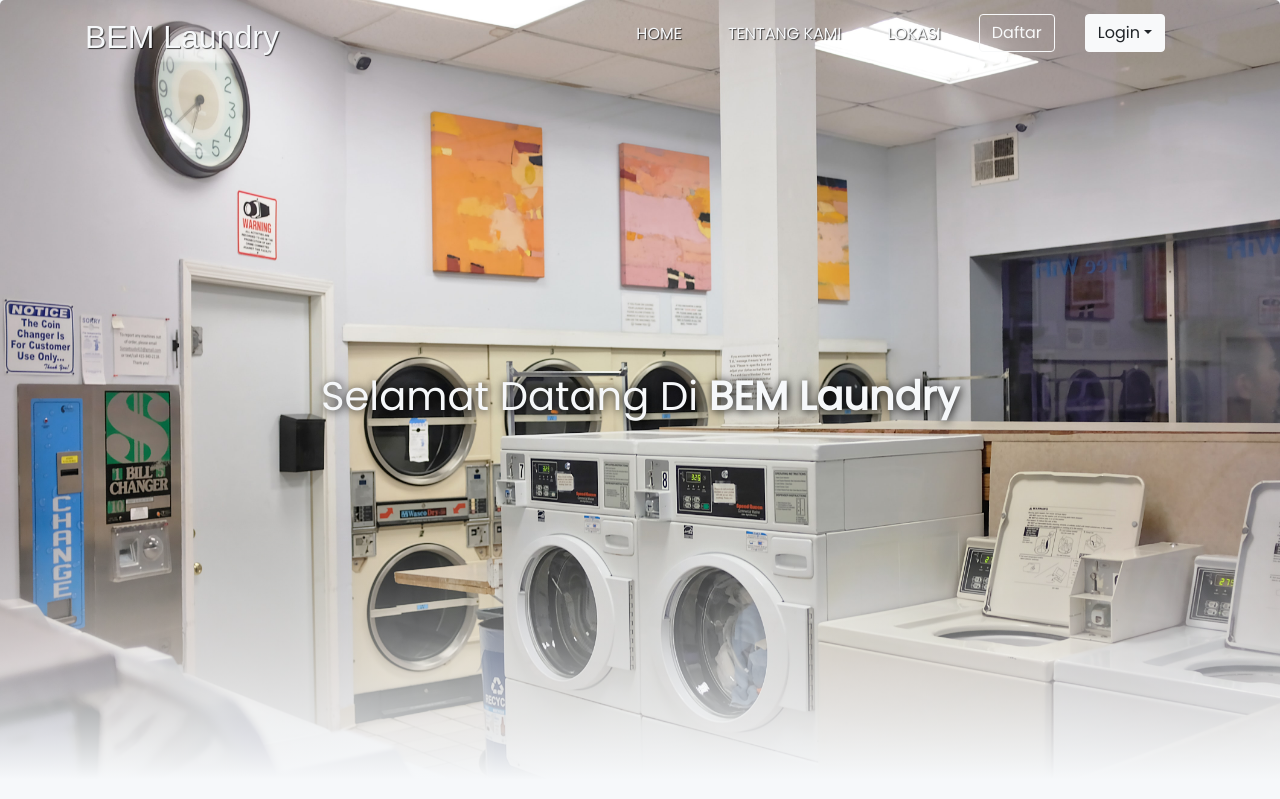
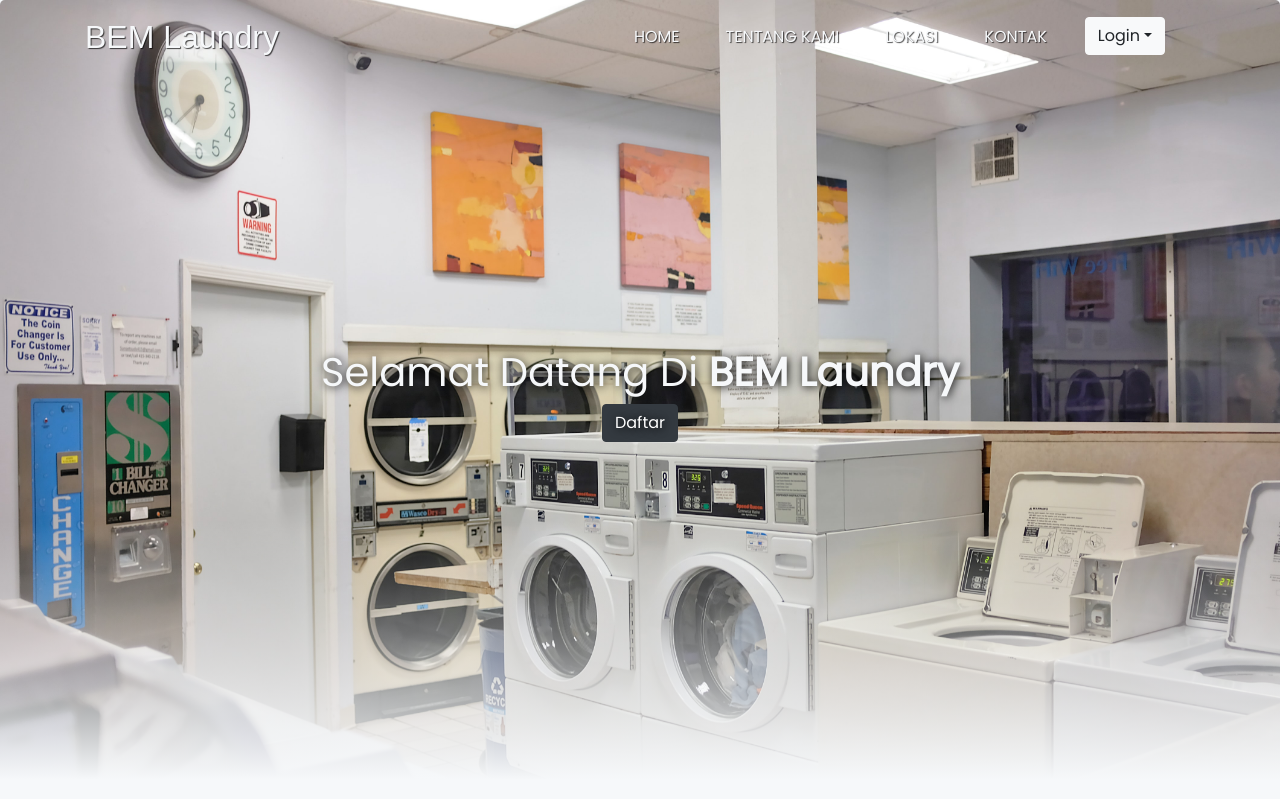
Before and after one commit to tomebarros/pemrograman-web, a PHP site: page / in a window 1280 px wide. Shown: the top 799 px of the page. Run offline with PHP 8.4, Linux system fonts and the light colour scheme; some libraries are stand-ins or nearby versions; some web fonts are replaced.

Commit message:
tombol daftar di header

```diff
--- a/index.php
+++ b/index.php
@@ -51,10 +51,7 @@
           <a class="nav-link active" id="home" href="#home">Home <span class="sr-only">(current)</span></a>
           <a class="nav-link" href="#about">Tentang Kami</a>
           <a class="nav-link" href="#location">Lokasi</a>
-
-          <div class="ml-auto mb-2 akun">
-            <a class="btn btn-outline-light" href="registrasi/">Daftar</a>
-          </div>
+          <a class="nav-link" href="#contact">Kontak</a>
 
           <ul class="justify-content-end d-flex akun">
             <li>
@@ -79,7 +76,8 @@
   <div class="jumbotron">
     <div class="container">
       <h1 class="display-4">
-        Selamat Datang Di <span>BEM Laundry</span>
+        Selamat Datang Di <span>BEM Laundry</span><br>
+        <a href="registrasi/" class="btn btn-dark">Daftar</a>
       </h1>
     </div>
   </div>
```
